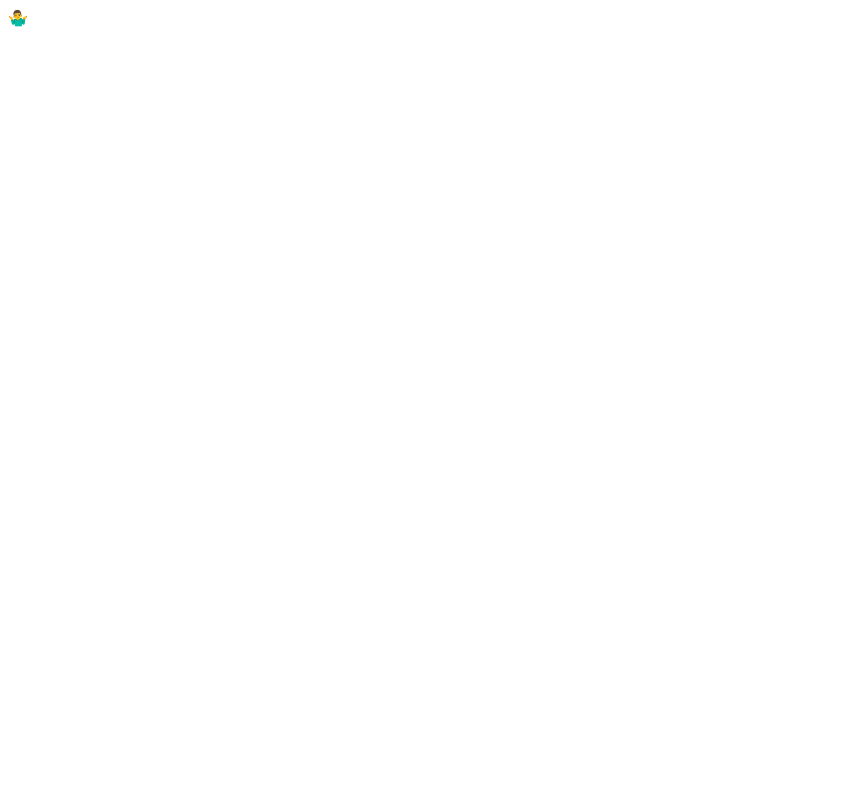
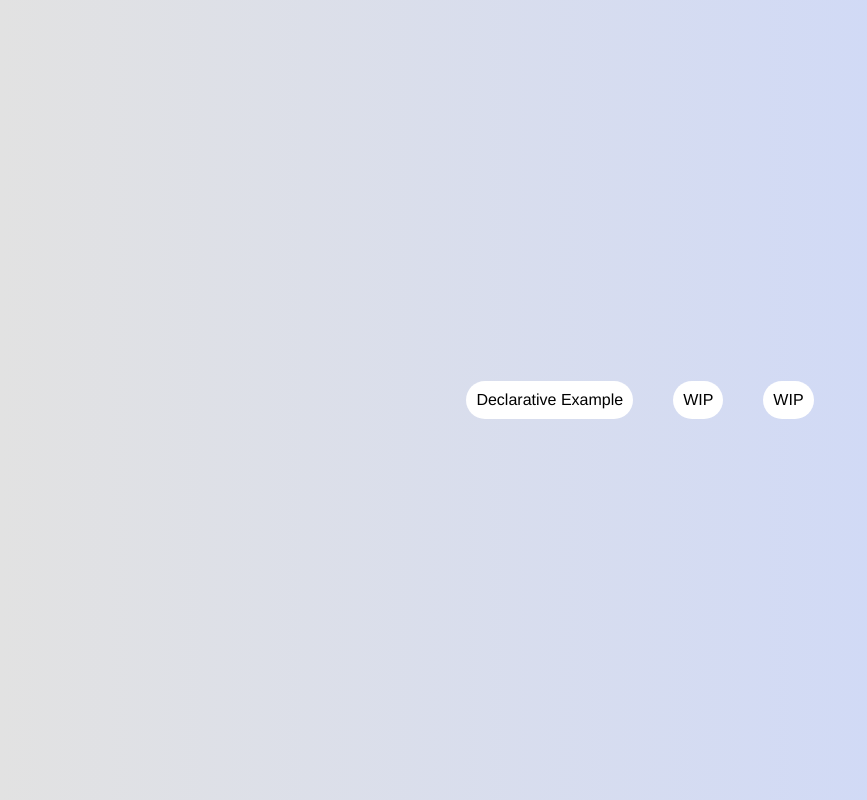
Before and after one commit to adtm/react-demo, a React (Create React App) app: page / in a window 1280 px wide. Shown: the whole page, without its empty margins (0-867 px from the left). Built offline with nearby package versions, Linux system fonts and the light colour scheme.

Commit message:
Add React-router and initial Home Component

```diff
--- a/package.json
+++ b/package.json
@@ -4,8 +4,10 @@
   "author": "Tomas Eglinskas",
   "private": true,
   "dependencies": {
+    "normalize.css": "^8.0.0",
     "react": "^16.2.0",
     "react-dom": "^16.2.0",
+    "react-router-dom": "^4.2.2",
     "react-scripts": "1.1.1",
     "styled-components": "^3.2.3"
   },
--- a/src/App.js
+++ b/src/App.js
@@ -1,9 +1,13 @@
-import React, { Component } from 'react';
+import React from 'react';
+import { BrowserRouter as Router, Route, Link } from 'react-router-dom';
+import Home from './pages/Home';
 
-class App extends Component {
-  render() {
-    return <div>🤷‍♂️</div>;
-  }
-}
+const App = () => (
+  <Router>
+    <React.Fragment>
+      <Route exact path="/" component={Home} />
+    </React.Fragment>
+  </Router>
+);
 
 export default App;
--- /dev/null
+++ b/src/index.css
@@ -0,0 +1,9 @@
+body {
+  height: 100vh;
+  margin: 0;
+  padding: 0;
+}
+
+#root {
+  height: 100% !important;
+}
--- a/src/index.js
+++ b/src/index.js
@@ -1,6 +1,8 @@
 import React from 'react';
 import ReactDOM from 'react-dom';
 import App from './App';
+import '../node_modules/normalize.css/normalize.css';
+import './index.css';
 import registerServiceWorker from './registerServiceWorker';
 
 ReactDOM.render(<App />, document.getElementById('root'));
--- /dev/null
+++ b/src/pages/Home.jsx
@@ -0,0 +1,14 @@
+import React from 'react';
+import { Background, Button, ButtonContainer } from './home/Home.styles';
+
+const Home = () => (
+  <Background>
+    <ButtonContainer>
+      <Button to="/declarative">Declarative Example</Button>
+      <Button to="#!">WIP</Button>
+      <Button to="#!">WIP</Button>
+    </ButtonContainer>
+  </Background>
+);
+
+export default Home;
--- /dev/null
+++ b/src/pages/home/Home.styles.js
@@ -0,0 +1,34 @@
+import styled from 'styled-components';
+import { Link } from 'react-router-dom';
+
+const Background = styled.div`
+  background: #c9d6ff;
+  background: -webkit-linear-gradient(to right, #e2e2e2, #c9d6ff);
+  background: linear-gradient(to right, #e2e2e2, #c9d6ff);
+  font-family: Helvetica;
+  display: flex;
+  height: 100%;
+  justify-content: center;
+  align-items: center;
+  vertical-align: middle;
+`;
+
+const ButtonContainer = styled.div`
+  display: flex;
+  flex-direction: row;
+  justify-content: center;
+  align-items: center;
+`;
+
+const Button = styled(Link)`
+  background: #fff;
+  border-radius: 20px;
+  border: 0;
+  color: #000;
+  margin: 20px;
+  padding: 10px;
+  outline: none;
+  text-decoration: none;
+`;
+
+export { Background, ButtonContainer, Button };
```
Also changed, not shown: 1 other file (tests, documents, lock files or other folders).
